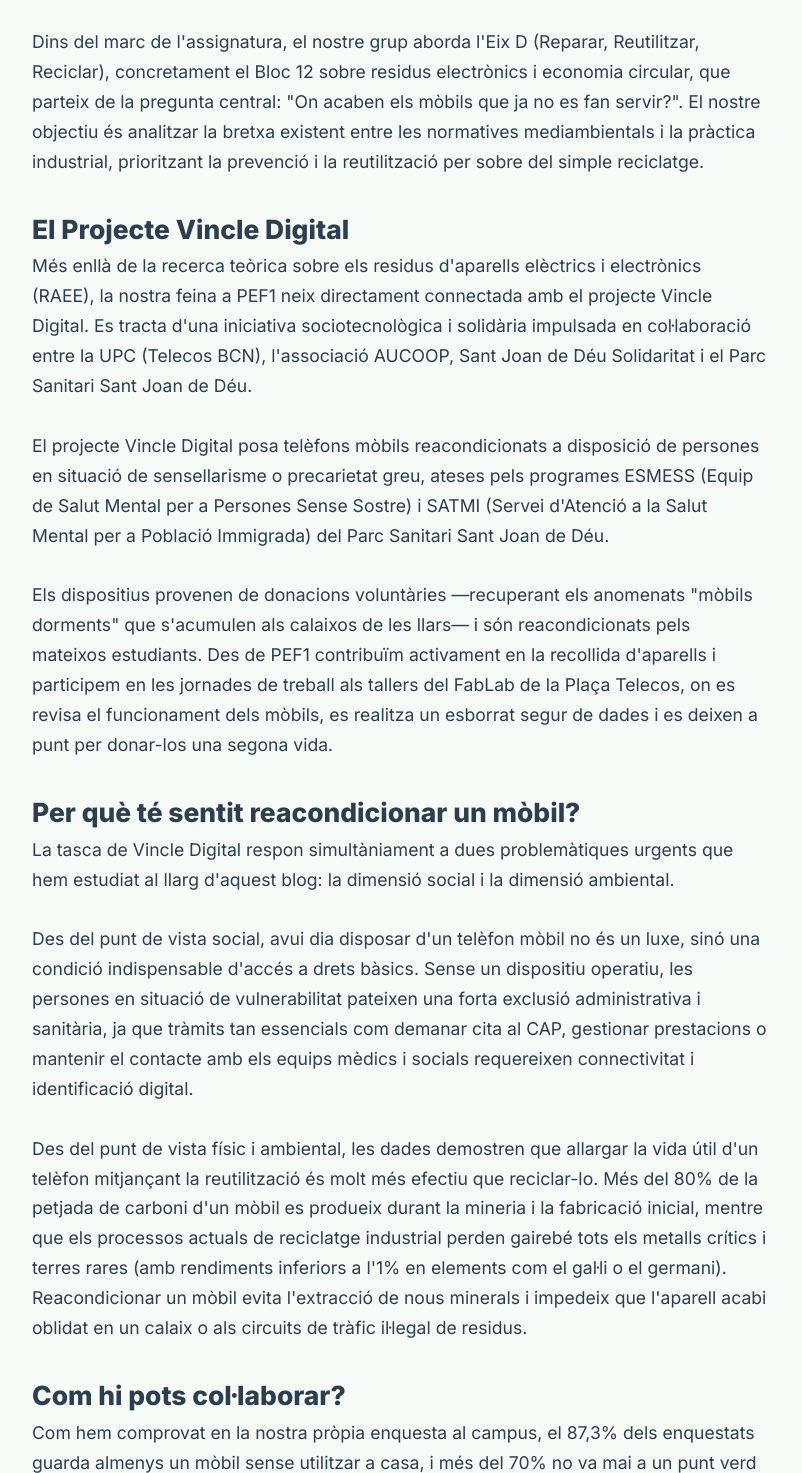
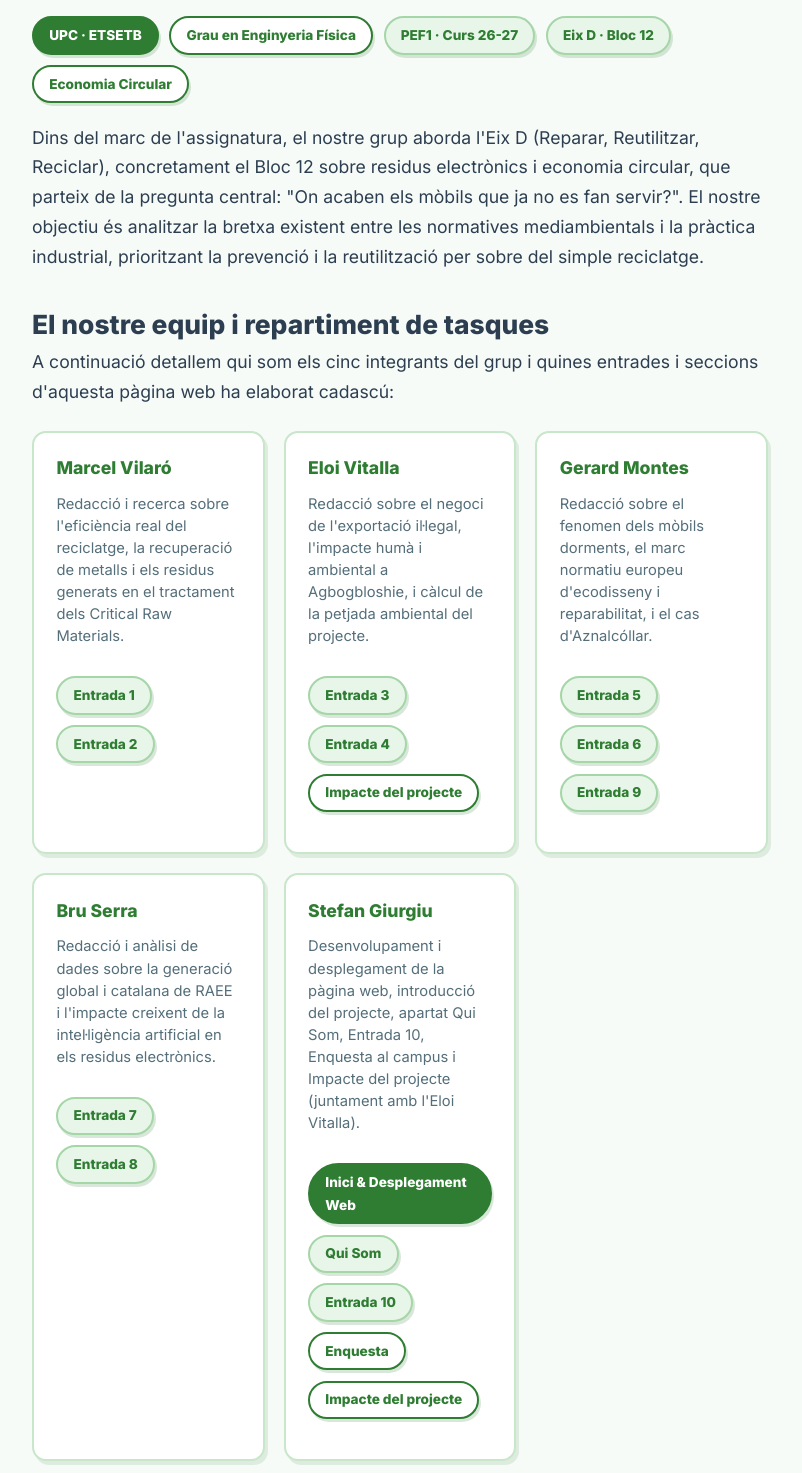
Before and after one commit to stefan-phys-tech/eco_mobil, a plain HTML site: page sobre-nosotros.html in a window 1280 px wide. Shown: the part 419-1892 px from the top of the page, without its empty margins (240-1042 px from the left). Drawn offline with Linux system fonts and the light colour scheme.

Commit message:
Update sobre-nosotros.html

```diff
--- a/sobre-nosotros.html
+++ b/sobre-nosotros.html
@@ -28,16 +28,90 @@
         </section>
         <section class="article-body">
             <p>Som un equip de 5 estudiants del Grau en Enginyeria Física de la Universitat Politècnica de Catalunya (UPC - BarcelonaTech), a l'ETSETB (Telecos BCN). Aquest espai de divulgació sobre sostenibilitat tecnològica ha estat desenvolupat com a projecte de l'assignatura PEF1 (Projectes d'Enginyeria Física 1) durant el quadrimestre de tardor del curs 2026-2027, coordinada per la professora Eva Vidal.</p>
-            <br>
+
+            <div class="sticker-group">
+                <span class="sticker sticker-solid">UPC · ETSETB</span>
+                <span class="sticker">Grau en Enginyeria Física</span>
+                <span class="sticker sticker-soft">PEF1 · Curs 26-27</span>
+                <span class="sticker sticker-soft">Eix D · Bloc 12</span>
+                <span class="sticker">Economia Circular</span>
+            </div>
+
             <p>Dins del marc de l'assignatura, el nostre grup aborda l'Eix D (Reparar, Reutilitzar, Reciclar), concretament el Bloc 12 sobre residus electrònics i economia circular, que parteix de la pregunta central: "On acaben els mòbils que ja no es fan servir?". El nostre objectiu és analitzar la bretxa existent entre les normatives mediambientals i la pràctica industrial, prioritzant la prevenció i la reutilització per sobre del simple reciclatge.</p>
             <br>
+
+            <h2>El nostre equip i repartiment de tasques</h2>
+            <p>A continuació detallem qui som els cinc integrants del grup i quines entrades i seccions d'aquesta pàgina web ha elaborat cadascú:</p>
+
+            <div class="team-stickers-grid">
+                <article class="member-sticker-card">
+                    <div class="member-name">Marcel Vilaró</div>
+                    <p class="member-role">Redacció i recerca sobre l'eficiència real del reciclatge, la recuperació de metalls i els residus generats en el tractament dels Critical Raw Materials.</p>
+                    <div class="sticker-group">
+                        <a href="blog/entrada-1.html" class="sticker sticker-soft">Entrada 1</a>
+                        <a href="blog/entrada-2.html" class="sticker sticker-soft">Entrada 2</a>
+                    </div>
+                </article>
+
+                <article class="member-sticker-card">
+                    <div class="member-name">Eloi Vitalla</div>
+                    <p class="member-role">Redacció sobre el negoci de l'exportació il·legal, l'impacte humà i ambiental a Agbogbloshie, i càlcul de la petjada ambiental del projecte.</p>
+                    <div class="sticker-group">
+                        <a href="blog/entrada-3.html" class="sticker sticker-soft">Entrada 3</a>
+                        <a href="blog/entrada-4.html" class="sticker sticker-soft">Entrada 4</a>
+                        <a href="impacte-projecte.html" class="sticker">Impacte del projecte</a>
+                    </div>
+                </article>
+
+                <article class="member-sticker-card">
+                    <div class="member-name">Gerard Montes</div>
+                    <p class="member-role">Redacció sobre el fenomen dels mòbils dorments, el marc normatiu europeu d'ecodisseny i reparabilitat, i el cas d'Aznalcóllar.</p>
+                    <div class="sticker-group">
+                        <a href="blog/entrada-5.html" class="sticker sticker-soft">Entrada 5</a>
+                        <a href="blog/entrada-6.html" class="sticker sticker-soft">Entrada 6</a>
+                        <a href="blog/entrada-9.html" class="sticker sticker-soft">Entrada 9</a>
+                    </div>
+                </article>
+
+                <article class="member-sticker-card">
+                    <div class="member-name">Bru Serra</div>
+                    <p class="member-role">Redacció i anàlisi de dades sobre la generació global i catalana de RAEE i l'impacte creixent de la intel·ligència artificial en els residus electrònics.</p>
+                    <div class="sticker-group">
+                        <a href="blog/entrada-7.html" class="sticker sticker-soft">Entrada 7</a>
+                        <a href="blog/entrada-8.html" class="sticker sticker-soft">Entrada 8</a>
+                    </div>
+                </article>
+
+                <article class="member-sticker-card">
+                    <div class="member-name">Stefan Giurgiu</div>
+                    <p class="member-role">Desenvolupament i desplegament de la pàgina web, introducció del projecte, apartat Qui Som, Entrada 10, Enquesta al campus i Impacte del projecte (juntament amb l'Eloi Vitalla).</p>
+                    <div class="sticker-group">
+                        <a href="index.html" class="sticker sticker-solid">Inici &amp; Desplegament Web</a>
+                        <a href="sobre-nosotros.html" class="sticker sticker-soft">Qui Som</a>
+                        <a href="blog/entrada-10.html" class="sticker sticker-soft">Entrada 10</a>
+                        <a href="enquesta.html" class="sticker">Enquesta</a>
+                        <a href="impacte-projecte.html" class="sticker">Impacte del projecte</a>
+                    </div>
+                </article>
+            </div>
+
             <h2>El Projecte Vincle Digital</h2>
             <p>Més enllà de la recerca teòrica sobre els residus d'aparells elèctrics i electrònics (RAEE), la nostra feina a PEF1 neix directament connectada amb el projecte Vincle Digital. Es tracta d'una iniciativa sociotecnològica i solidària impulsada en col·laboració entre la UPC (Telecos BCN), l'associació AUCOOP, Sant Joan de Déu Solidaritat i el Parc Sanitari Sant Joan de Déu.</p>
-            <br>
+
+            <div class="sticker-group">
+                <span class="sticker sticker-solid">UPC Telecos BCN</span>
+                <span class="sticker">AUCOOP</span>
+                <span class="sticker">Sant Joan de Déu Solidaritat</span>
+                <span class="sticker">Parc Sanitari Sant Joan de Déu</span>
+                <span class="sticker sticker-soft">Programes ESMESS i SATMI</span>
+                <span class="sticker sticker-soft">FabLab Plaça Telecos</span>
+            </div>
+
             <p>El projecte Vincle Digital posa telèfons mòbils reacondicionats a disposició de persones en situació de sensellarisme o precarietat greu, ateses pels programes ESMESS (Equip de Salut Mental per a Persones Sense Sostre) i SATMI (Servei d'Atenció a la Salut Mental per a Població Immigrada) del Parc Sanitari Sant Joan de Déu.</p>
             <br>
             <p>Els dispositius provenen de donacions voluntàries —recuperant els anomenats "mòbils dorments" que s'acumulen als calaixos de les llars— i són reacondicionats pels mateixos estudiants. Des de PEF1 contribuïm activament en la recollida d'aparells i participem en les jornades de treball als tallers del FabLab de la Plaça Telecos, on es revisa el funcionament dels mòbils, es realitza un esborrat segur de dades i es deixen a punt per donar-los una segona vida.</p>
             <br>
+
             <h2>Per què té sentit reacondicionar un mòbil?</h2>
             <p>La tasca de Vincle Digital respon simultàniament a dues problemàtiques urgents que hem estudiat al llarg d'aquest blog: la dimensió social i la dimensió ambiental.</p>
             <br>
@@ -45,6 +119,7 @@
             <br>
             <p>Des del punt de vista físic i ambiental, les dades demostren que allargar la vida útil d'un telèfon mitjançant la reutilització és molt més efectiu que reciclar-lo. Més del 80% de la petjada de carboni d'un mòbil es produeix durant la mineria i la fabricació inicial, mentre que els processos actuals de reciclatge industrial perden gairebé tots els metalls crítics i terres rares (amb rendiments inferiors a l'1% en elements com el gal·li o el germani). Reacondicionar un mòbil evita l'extracció de nous minerals i impedeix que l'aparell acabi oblidat en un calaix o als circuits de tràfic il·legal de residus.</p>
             <br>
+
             <h2>Com hi pots col·laborar?</h2>
             <p>Com hem comprovat en la nostra pròpia enquesta al campus, el 87,3% dels enquestats guarda almenys un mòbil sense utilitzar a casa, i més del 70% no va mai a un punt verd o no sap on portar-lo. Per això, fem una crida a tota la comunitat universitària de la UPC i a la ciutadania: si tens un mòbil en desús a casa, porta'l als punts de recollida del projecte Vincle Digital a l'ETSETB (FabLab Plaça Telecos) i ajuda'ns a transformar un residu potencial en una eina d'inclusió social i sostenibilitat real.</p>
         </section>
```
